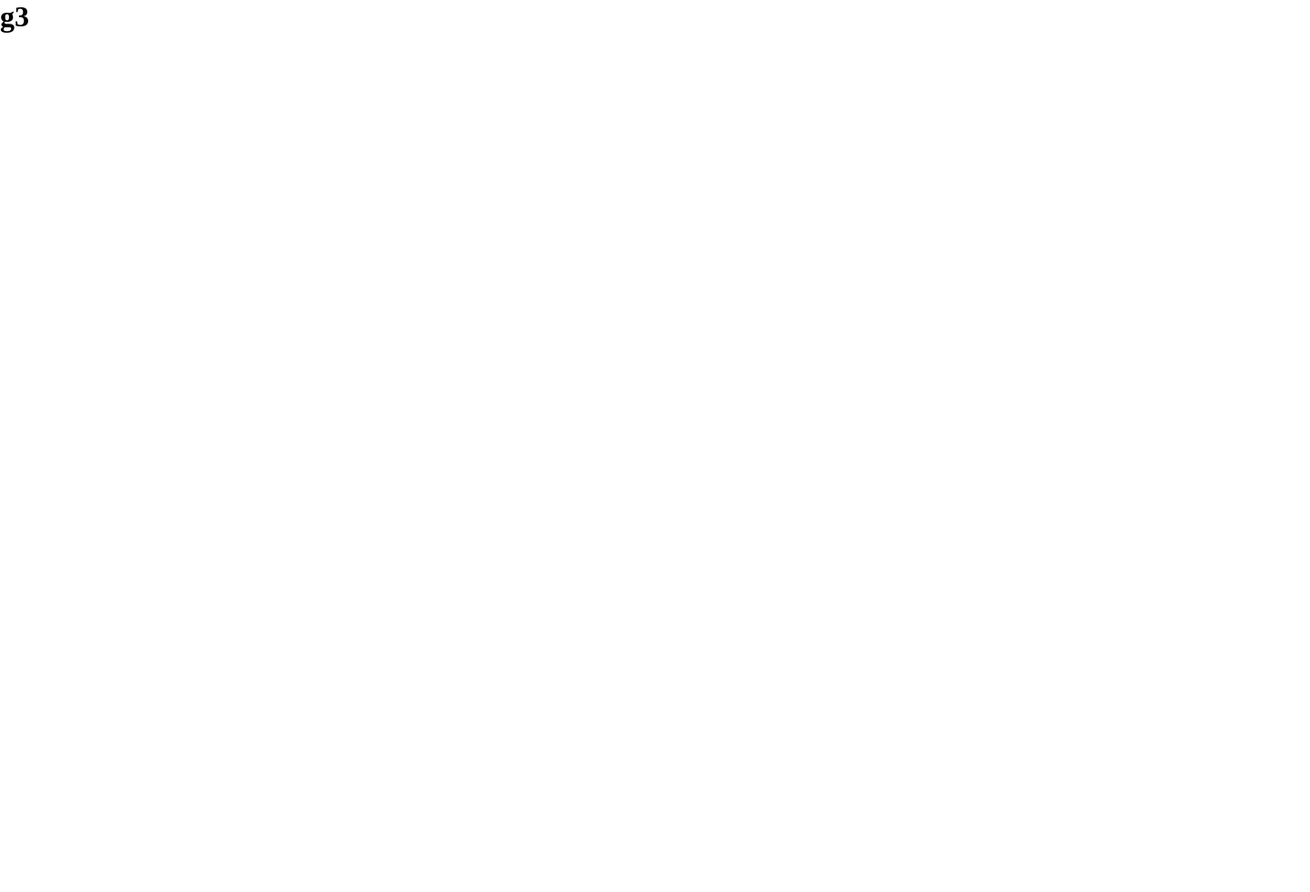
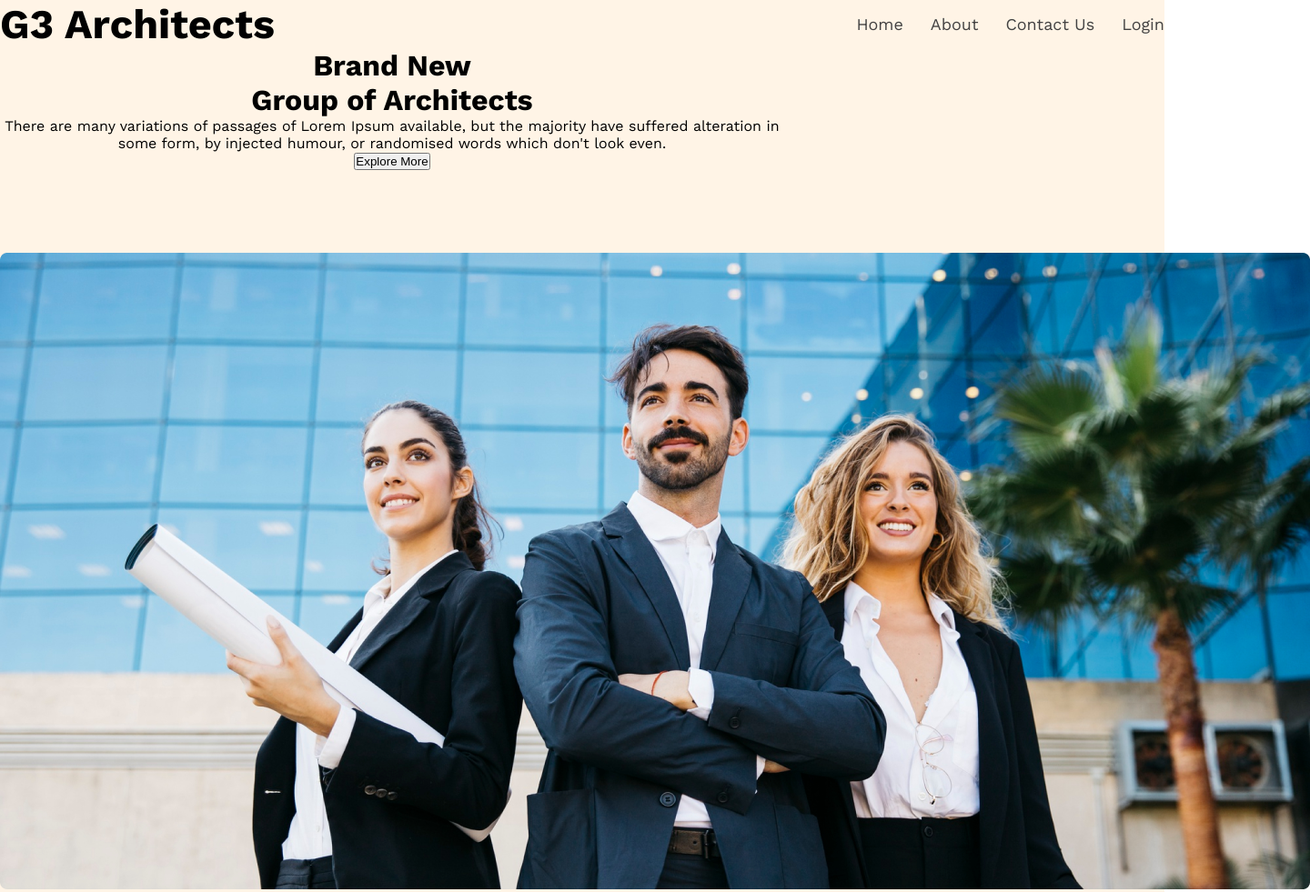
Before and after one commit to abdur-razzak02/g3-Architects, a plain HTML site: page index.html in a window 1280 px wide. Shown: the whole page at 91% size, 1440 px wide, since content can reach past the window. Before the commit the page ends 800 px from the top, so only its background shows below. Drawn offline with nearby package versions, Linux system fonts and the light colour scheme.

Commit message:
navbar added

```diff
--- a/index.html
+++ b/index.html
@@ -7,7 +7,40 @@
     <link rel="stylesheet" href="style.css">
 </head>
 <body>
-    <h1>g3</h1>
+    <header id="header-section">
+        <nav class="navbar">
+            <h1>G3 Architects</h1>
+            <ul class="nav-links">
+                <li><a href="">Home</a></li>
+                <li><a href="">About</a></li>
+                <li><a href="">Contact Us</a></li>
+                <li><a href="">Login</a></li>
+            </ul>
+        </nav>
+
+        <div class="banner">
+            <div class="banner-texts">
+                <h1>
+                    Brand New <br>
+                    Group of Architects
+                </h1>
+                <p>
+                    There are many variations of passages of Lorem Ipsum available, but the majority have suffered alteration in some form, by injected humour, or randomised words which don't look even.
+                </p>
+                <button>Explore More</button>
+            </div>
+            <img src="images/banner.png" alt="banner-image">
+
+        </div>
+    </header>
+
+    <main>
+
+    </main>
+
+    <footer>
+
+    </footer>
 
 </body>
 </html>
--- a/style.css
+++ b/style.css
@@ -6,3 +6,48 @@
     padding: 0;
     box-sizing: border-box;
 }
+body{
+    font-family: "Work Sans", sans-serif;
+}
+
+
+
+
+/* .navbar styles */
+
+#header-section{
+    background-color: rgba(255, 144, 14, 0.1);
+}
+.navbar{
+    display: flex;
+    align-items: center;
+    justify-content: space-between;
+}
+.navbar, .banner{
+    max-width: 1440px;
+    margin: 0 auto;
+}
+.navbar h1{
+    font-size: 45px;
+    font-weight: 700;
+}
+.nav-links{
+    display: flex;
+    list-style: none;
+}
+.nav-links a{
+    display: flex;
+    margin-left: 30px;
+    text-decoration: none;
+    font-size: 18px;
+    color: rgb(66, 66, 66);
+}
+
+
+/* banner styles */
+
+.banner-texts{
+    width: 862px;
+    height: 225px;
+    text-align: center;
+}
```
